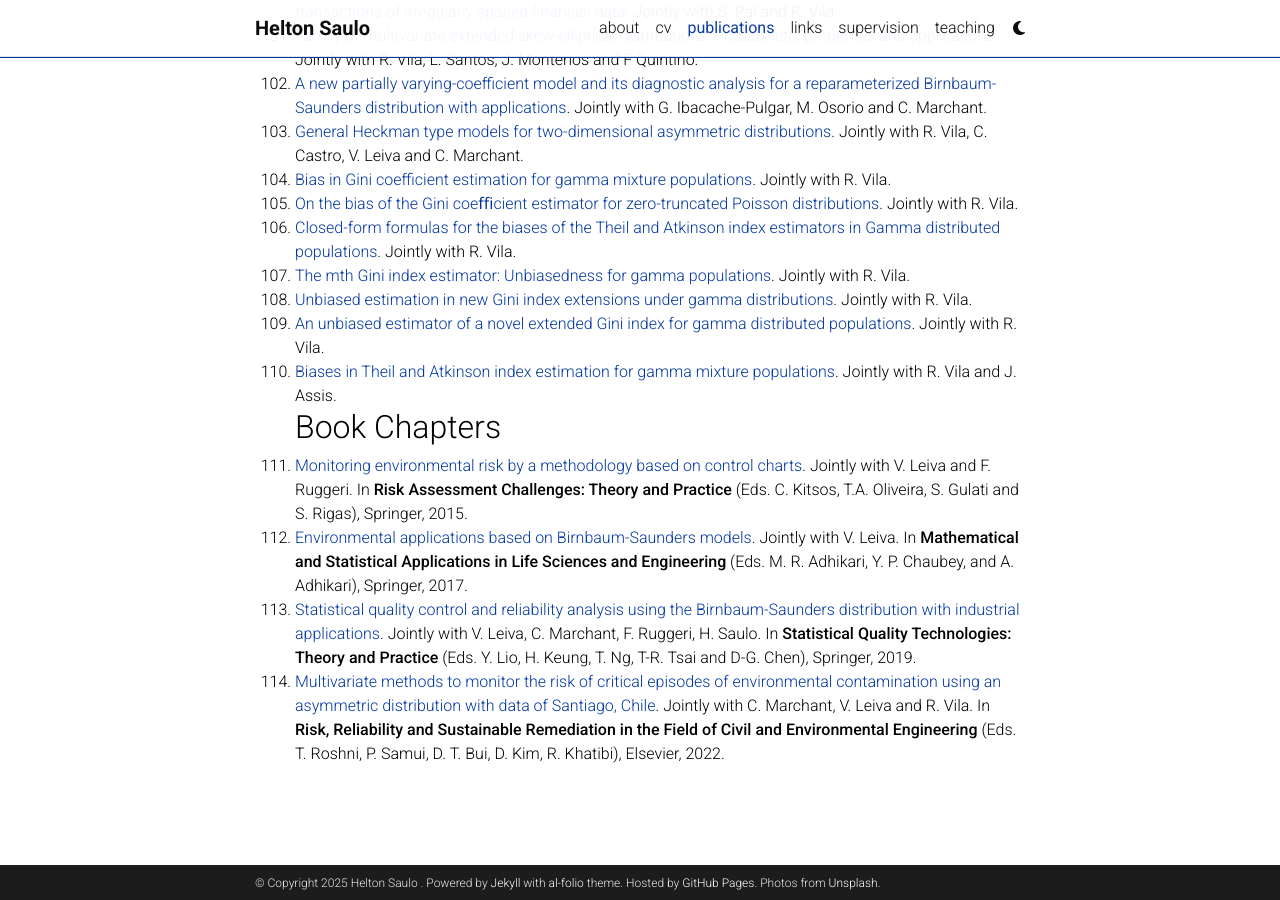
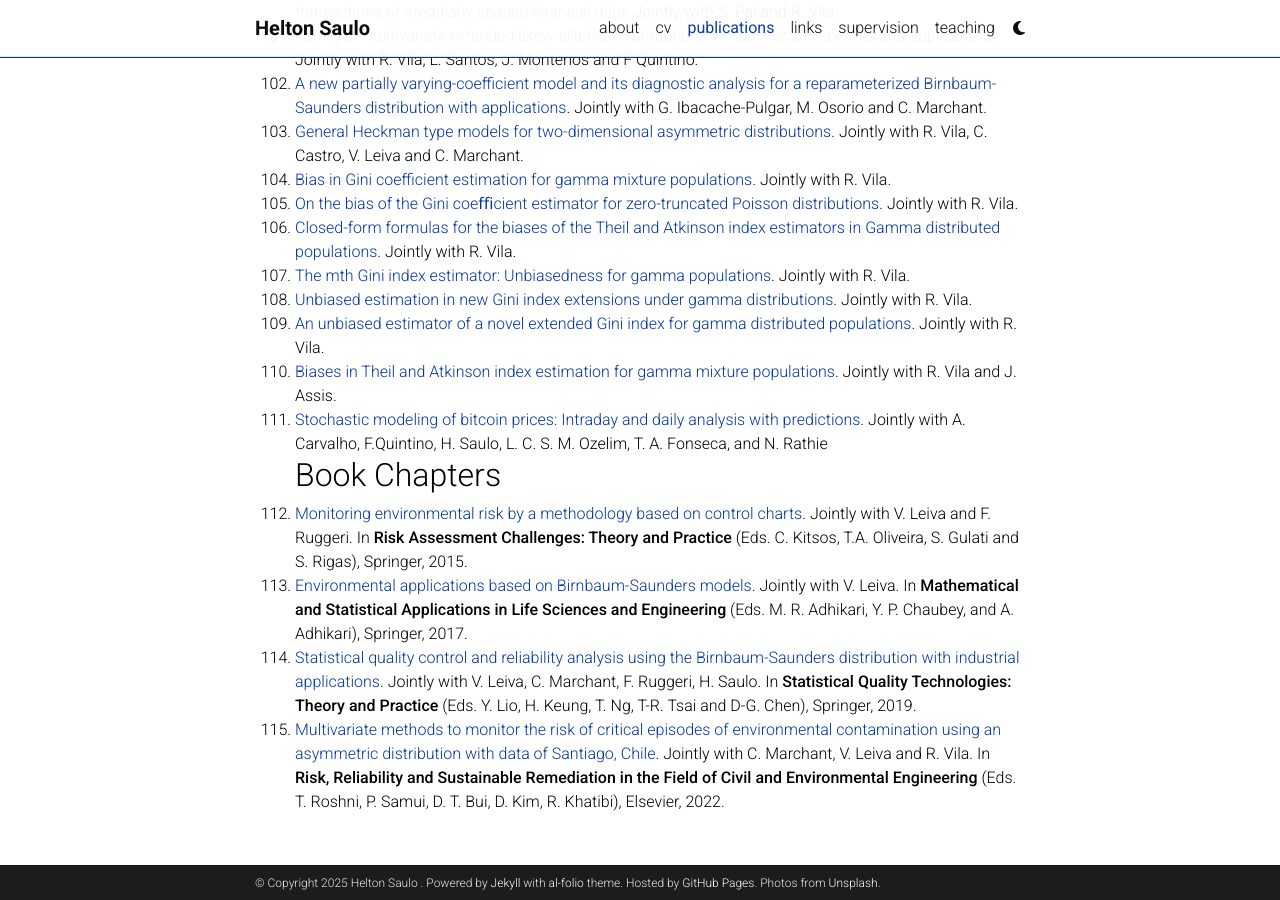
Before and after one commit to heltonsaulo/heltonsaulo.github.io, a Jekyll site: the page built from _pages/Journal.md, in a window 1280 px wide and 900 px high, scrolled down 6134 px. Built offline with Jekyll 4.4.1, drawn with Linux system fonts in a browser that asks for light colours; comment, search, counter and statistics services are not loaded; a style sheet for code colours, icons or effects is not loaded.

Commit message:
Update Journal.md

```diff
--- a/_pages/Journal.md
+++ b/_pages/Journal.md
@@ -120,8 +120,9 @@
   108. [Unbiased estimation in new Gini index extensions under gamma distributions](http://arxiv.org/abs/2506.00666). Jointly with R. Vila.
   109. [An unbiased estimator of a novel extended Gini index for gamma distributed populations](http://arxiv.org/abs/2505.01659). Jointly with R. Vila.
   110.  [Biases in Theil and Atkinson index estimation for gamma mixture populations](http://arxiv.org/abs/2506.22168). Jointly with R. Vila and J. Assis.
+  111.  [Stochastic modeling of bitcoin prices: Intraday and daily analysis with predictions](http://). Jointly with A. Carvalho, F.Quintino, H. Saulo, L. C. S. M. Ozelim, T. A. Fonseca, and N. Rathie
 ## Book Chapters
- 111.  [Monitoring environmental risk by a methodology based on control charts](https://link.springer.com/chapter/10.1007/978-3-319-18029-8_14). Jointly with V. Leiva and F. Ruggeri. In **Risk Assessment Challenges: Theory and Practice** (Eds. C. Kitsos, T.A. Oliveira, S. Gulati and S. Rigas), Springer, 2015.
- 112.  [Environmental applications based on Birnbaum-Saunders models](https://link.springer.com/chapter/10.1007/978-981-10-5370-2_14). Jointly with V. Leiva. In **Mathematical and Statistical Applications in Life Sciences and Engineering** (Eds. M. R. Adhikari,  Y. P. Chaubey,  and A. Adhikari), Springer, 2017.
- 113.  [Statistical quality control and reliability analysis using the Birnbaum-Saunders distribution with industrial applications](https://link.springer.com/chapter/10.1007/978-3-030-20709-0_2). Jointly with V. Leiva, C. Marchant, F. Ruggeri, H. Saulo. In **Statistical Quality Technologies: Theory and Practice** (Eds. Y. Lio, H. Keung, T. Ng, T-R. Tsai and D-G. Chen), Springer, 2019.
- 114.  [Multivariate methods to monitor the risk of critical episodes of environmental contamination using an asymmetric distribution with data of Santiago, Chile](https://doi.org/10.1016/B978-0-323-85698-0.00024-1). Jointly with C. Marchant, V. Leiva and R. Vila. In **Risk, Reliability and Sustainable Remediation in the Field of Civil and Environmental Engineering** (Eds. T. Roshni, P. Samui, D. T. Bui, D. Kim, R. Khatibi), Elsevier, 2022.
+ 112.  [Monitoring environmental risk by a methodology based on control charts](https://link.springer.com/chapter/10.1007/978-3-319-18029-8_14). Jointly with V. Leiva and F. Ruggeri. In **Risk Assessment Challenges: Theory and Practice** (Eds. C. Kitsos, T.A. Oliveira, S. Gulati and S. Rigas), Springer, 2015.
+ 113.  [Environmental applications based on Birnbaum-Saunders models](https://link.springer.com/chapter/10.1007/978-981-10-5370-2_14). Jointly with V. Leiva. In **Mathematical and Statistical Applications in Life Sciences and Engineering** (Eds. M. R. Adhikari,  Y. P. Chaubey,  and A. Adhikari), Springer, 2017.
+ 114.  [Statistical quality control and reliability analysis using the Birnbaum-Saunders distribution with industrial applications](https://link.springer.com/chapter/10.1007/978-3-030-20709-0_2). Jointly with V. Leiva, C. Marchant, F. Ruggeri, H. Saulo. In **Statistical Quality Technologies: Theory and Practice** (Eds. Y. Lio, H. Keung, T. Ng, T-R. Tsai and D-G. Chen), Springer, 2019.
+ 115.  [Multivariate methods to monitor the risk of critical episodes of environmental contamination using an asymmetric distribution with data of Santiago, Chile](https://doi.org/10.1016/B978-0-323-85698-0.00024-1). Jointly with C. Marchant, V. Leiva and R. Vila. In **Risk, Reliability and Sustainable Remediation in the Field of Civil and Environmental Engineering** (Eds. T. Roshni, P. Samui, D. T. Bui, D. Kim, R. Khatibi), Elsevier, 2022.
```
